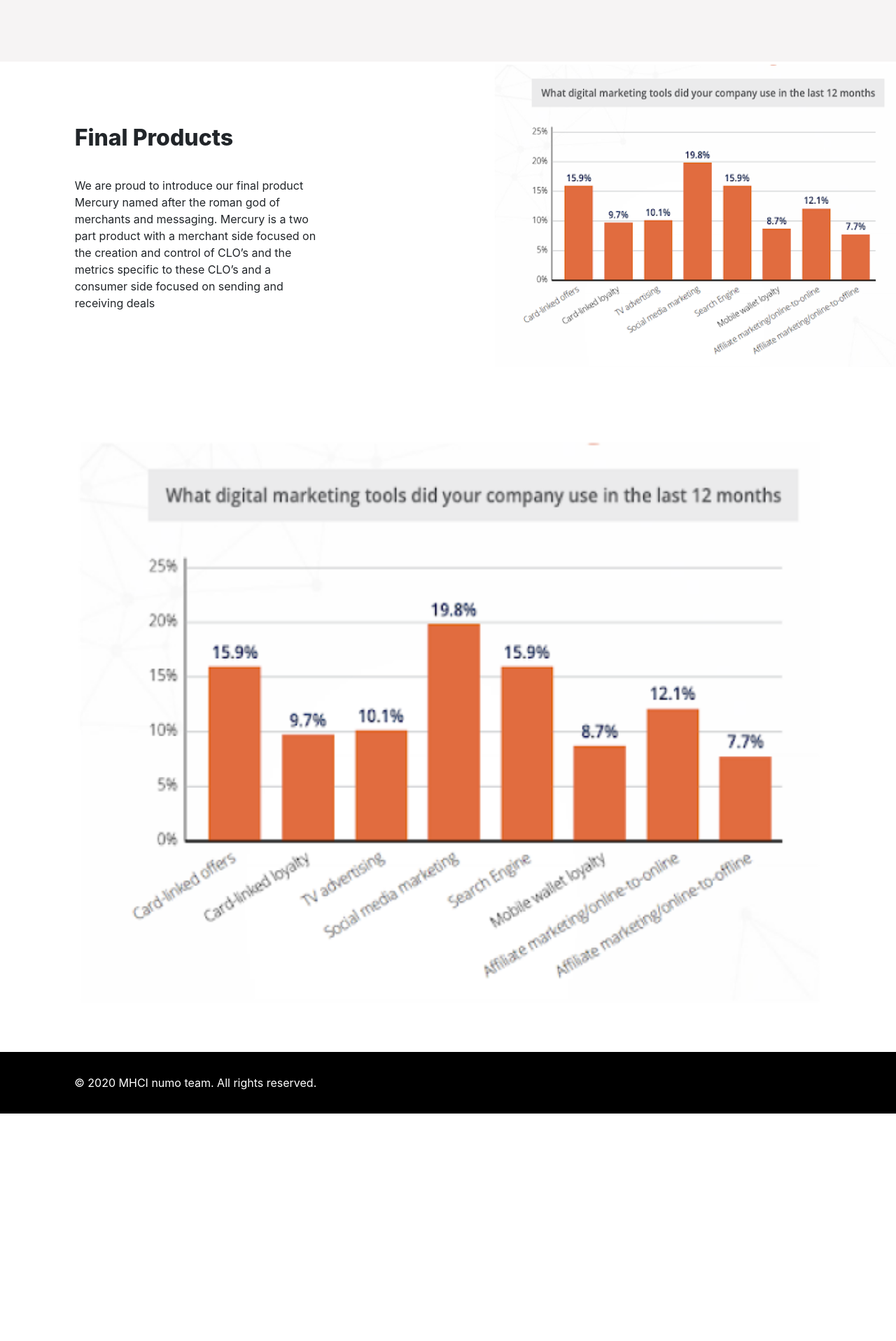
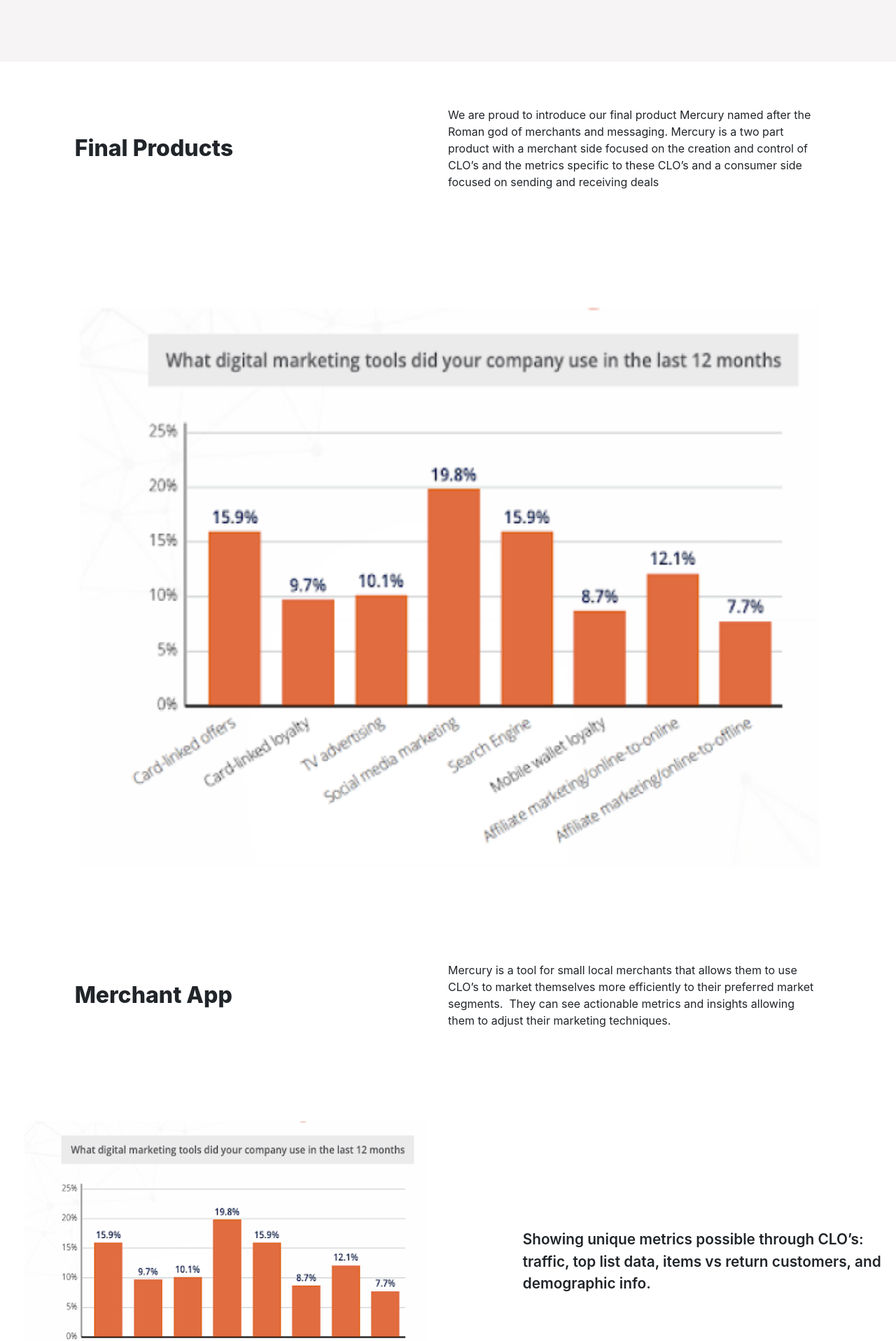
Before and after one commit to niharika-j/mercury, a React (Create React App) app: page /solutions in a window 1280 px wide. Shown: the part 614-2530 px from the top of the page at 70% size. Before the commit the page ends 2205 px from the top, so only its background shows below. Built offline with nearby package versions, Linux system fonts and the light colour scheme.

Commit message:
Update solutions.js

```diff
--- a/src/pages/solutions.js
+++ b/src/pages/solutions.js
@@ -7,6 +7,7 @@ import CarouselComponent from '../components/Carousel/CarouselComponent';
 import SectionHeaderComponent from '../components/SectionHeader/SectionHeaderComponent';
 import SubsectionComponent from '../components/Subsection/SubsectionComponent';
 import ListComponent from '../components/List/ListComponent';
+import TextSectionComponent from '../components/TextSection/TextSectionComponent';
 
 import headerImg from '../assets/images/solutions/solutions-header.png';
 import marketSize from '../assets/images/research/marketsize.png';
@@ -25,11 +26,9 @@ function SolutionsPage() {
                 text="Less Transactional, More Relationship Building"
             />
 
-            <SectionHeaderComponent
+            <TextSectionComponent
                 title="Final Products"
-                content="We are proud to introduce our final product Mercury named after the roman god of merchants and messaging.  Mercury is a two part product with a merchant side focused on the creation and control of CLO’s and the metrics specific to these CLO’s and a consumer side focused on sending and receiving deals "
-                imgSrc={marketSize}
-                alt="card-linked offers on phone and PoS"
+                content="We are proud to introduce our final product Mercury named after the Roman god of merchants and messaging.  Mercury is a two part product with a merchant side focused on the creation and control of CLO’s and the metrics specific to these CLO’s and a consumer side focused on sending and receiving deals "
                 bg="white"
             />
 
@@ -37,6 +36,88 @@ function SolutionsPage() {
                 imgSrc={marketSize}
             />
 
+            <TextSectionComponent
+                title="Merchant App"
+                content="Mercury is a tool for small local merchants that allows them to use CLO’s to market themselves more efficiently to their preferred market segments.  They can see actionable metrics and insights allowing them to adjust their marketing techniques."
+                bg="white"
+            />
+
+            <SubsectionComponent
+                title="Showing unique metrics possible through CLO’s: traffic, top list data, items vs return customers, and demographic info."
+                textType="paragraph"
+                imgSrc={marketSize}     //fix image
+                bg="white"
+                isButton={false}
+                url=""
+                alignImg="left"
+            />
+
+            <SubsectionComponent
+                title="Setting up the information for the business page on the consumer app."
+                textType="paragraph"
+                imgSrc={marketSize}     //fix image
+                bg="grey"
+                isButton={false}
+                url=""
+                alignImg="right"
+            />
+
+            <SubsectionComponent
+                title="Sending deals to users directly (with the ability to narrow down audience based on interests and other factors) and creating deals for users of the consumer app to send to their friends."
+                textType="paragraph"
+                imgSrc={marketSize}     //fix image
+                bg="white"
+                isButton={false}
+                url=""
+                alignImg="left"
+            />
+
+            <SubsectionComponent
+                title="Sending messages to users about promotions, new items, updates, etc."
+                textType="paragraph"
+                imgSrc={marketSize}     //fix image
+                bg="grey"
+                isButton={false}
+                url=""
+                alignImg="right"
+            />
+
+            <TextSectionComponent
+                title="Consumer App"
+                content="As result of more targeted CLO’s, consumers receive deals that are more targeted to them directly- and fit their natural shopping behavior.  The consumer app not only allows for users to send and receive these deals but discover new businesses and form a community supporting local businesses."
+                bg="white"
+            />
+
+            <SubsectionComponent
+                title="Finding businesses to patronise through the map and list (with the ability to filter and search)."
+                textType="paragraph"
+                imgSrc={marketSize}     //fix image
+                bg="white"
+                isButton={false}
+                url=""
+                alignImg="left"
+            />
+
+            <SubsectionComponent
+                title="Receiving targeted deals from friends and businesses, and sending deals to friends."
+                textType="paragraph"
+                imgSrc={marketSize}     //fix image
+                bg="grey"
+                isButton={false}
+                url=""
+                alignImg="right"
+            />
+
+            <SubsectionComponent
+                title="Finding businesses to patronise through the map and list (with the ability to filter and search)."
+                textType="paragraph"
+                imgSrc={marketSize}     //fix image
+                bg="white"
+                isButton={false}
+                url=""
+                alignImg="left"
+            />
+
         </div>
     );
 }
```
